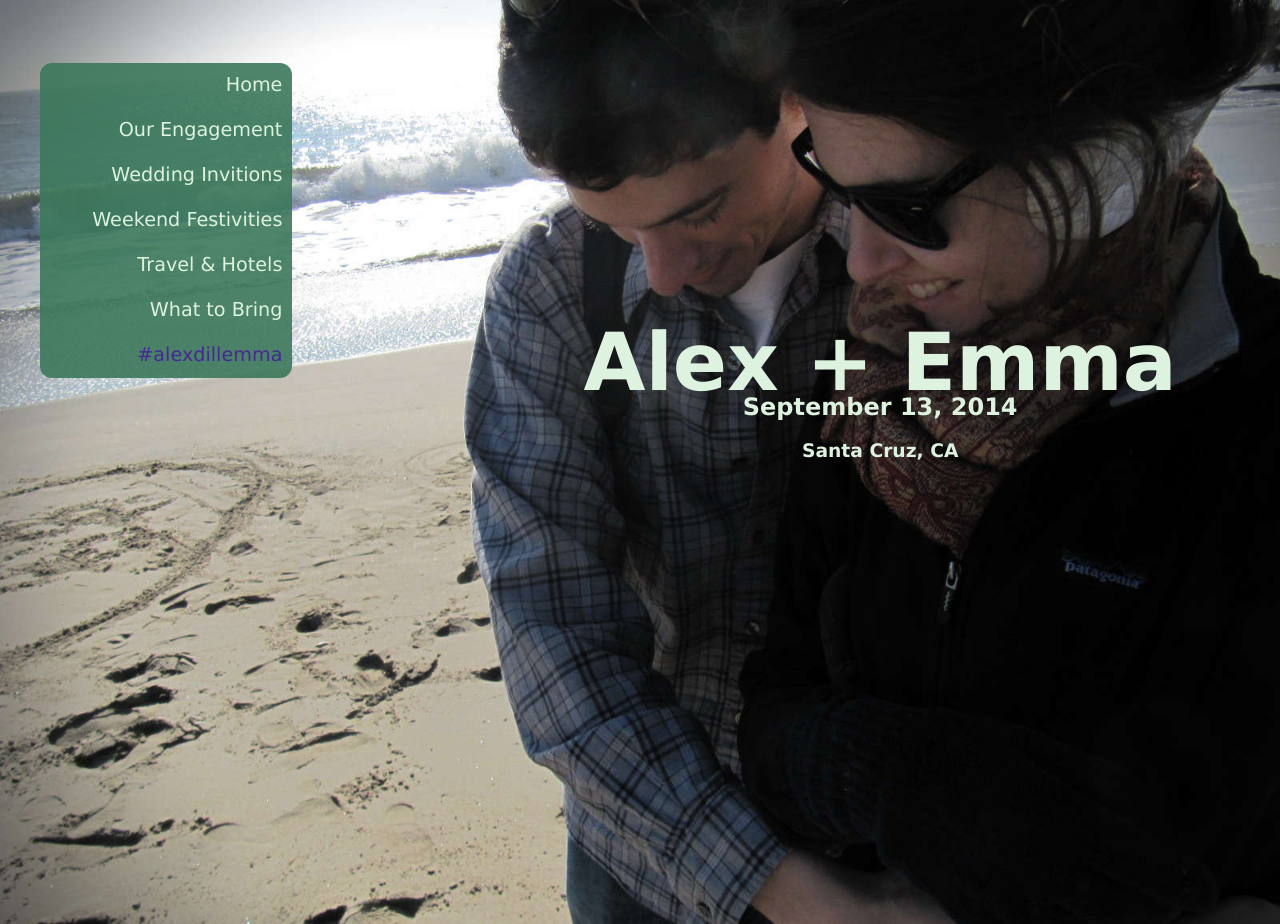
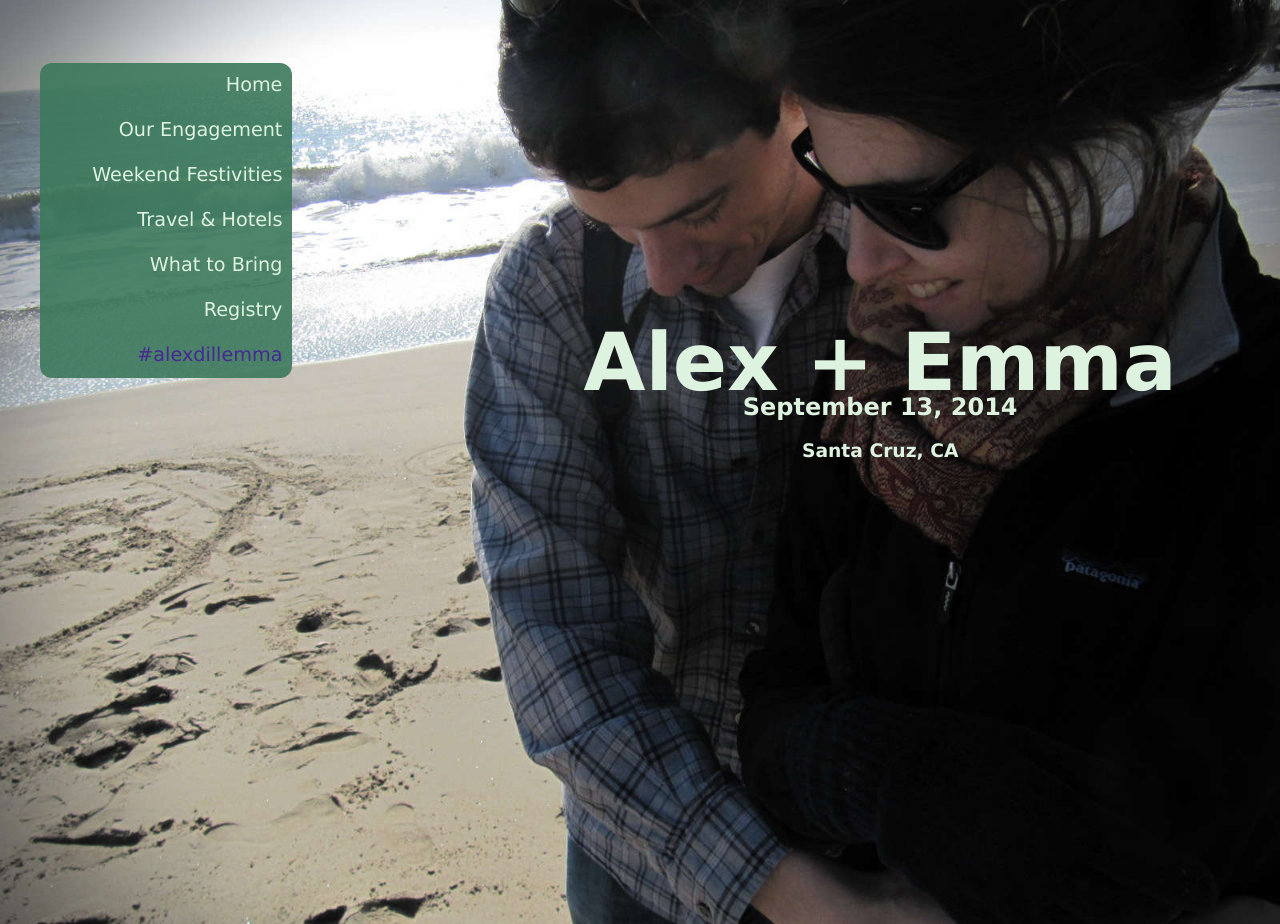
Before and after one commit to adgaudio/wedding, a Jekyll site: the page built from index.html, in a window 1280 px wide. Built offline with Jekyll 4.4.1, drawn with Linux system fonts in a browser that asks for light colours; Markdown is read by kramdown in place of the engine named in the settings; some of the changed lines change nothing that is shown.

Commit message:
omg i meant invitations

```diff
--- a/_layouts/default.html
+++ b/_layouts/default.html
@@ -20,11 +20,11 @@
         <ul>
           <li><a href="{{ site.baseurl }}/index.html#site">Home</a></li>
           <li><a href="{{ site.baseurl }}/our-engagement.html#site">Our Engagement</a></li>
-          <li><a href="{{ site.baseurl }}/invitations.html#site">Wedding Invitions</a></li>
+          {% comment %} <li><a href="{{ site.baseurl }}/invitations.html#site">Wedding Invitions</a></li> {% endcomment %}
           <li><a href="{{ site.baseurl }}/festivities.html#site">Weekend Festivities</a></li>
           <li><a href="{{ site.baseurl }}/information.html#site">Travel & Hotels</a></li>
           <li><a href="{{ site.baseurl }}/what-to-bring.html#site">What to Bring</a></li>
-          {% comment %} <li><a href="{{ site.baseurl }}/registry.html#site">Registry</a></li> {% endcomment %}
+          <li><a href="{{ site.baseurl }}/registry.html#site">Registry</a></li>
           {% comment %} <li><a href="{{ site.baseurl }}/rsvp.html#site">Preliminary RSVP</a></li> {% endcomment %}
           <li><a href="{{ site.baseurl }}/instagram.html#site" class="purple_text">#alexdillemma</a></li>
         </ul>
```
